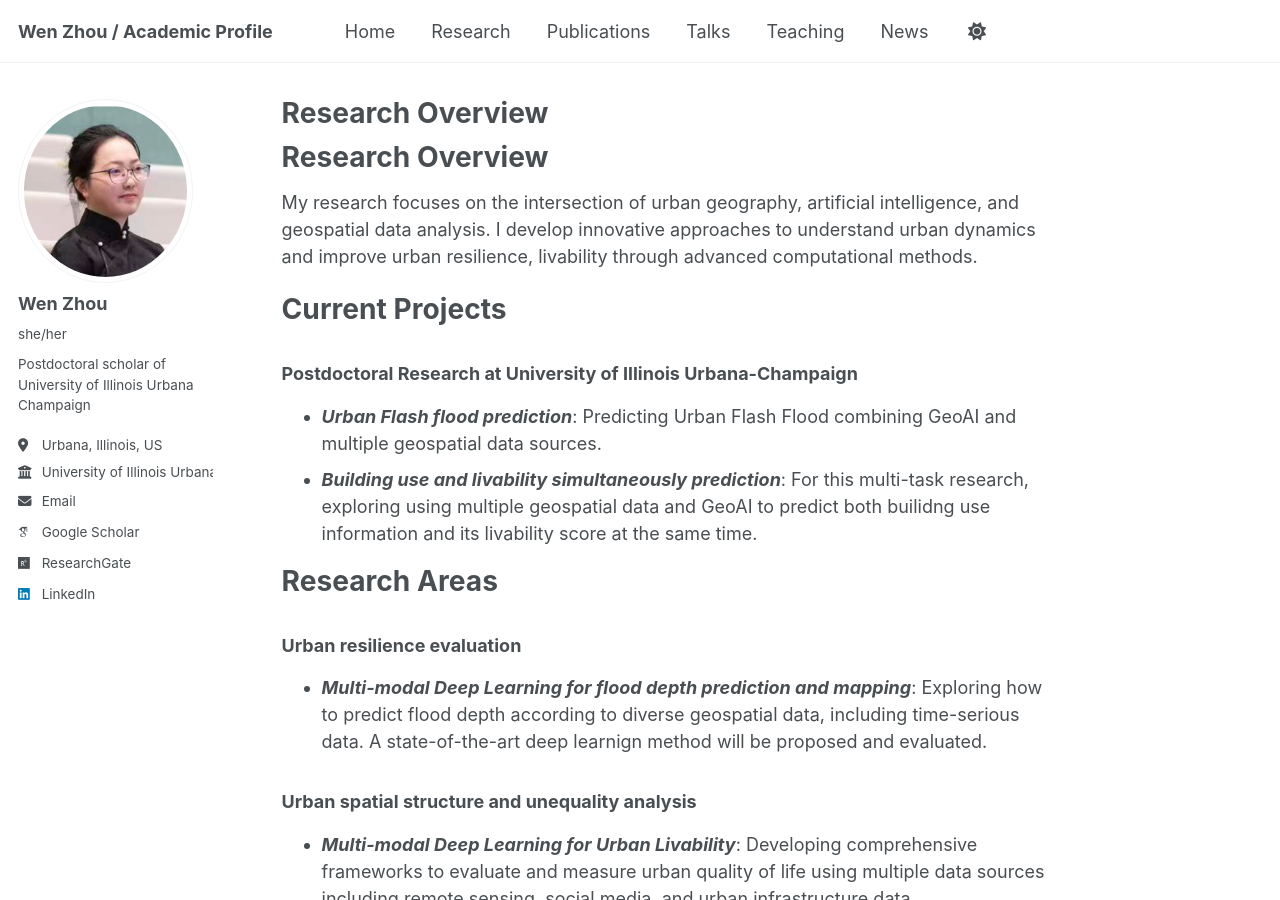
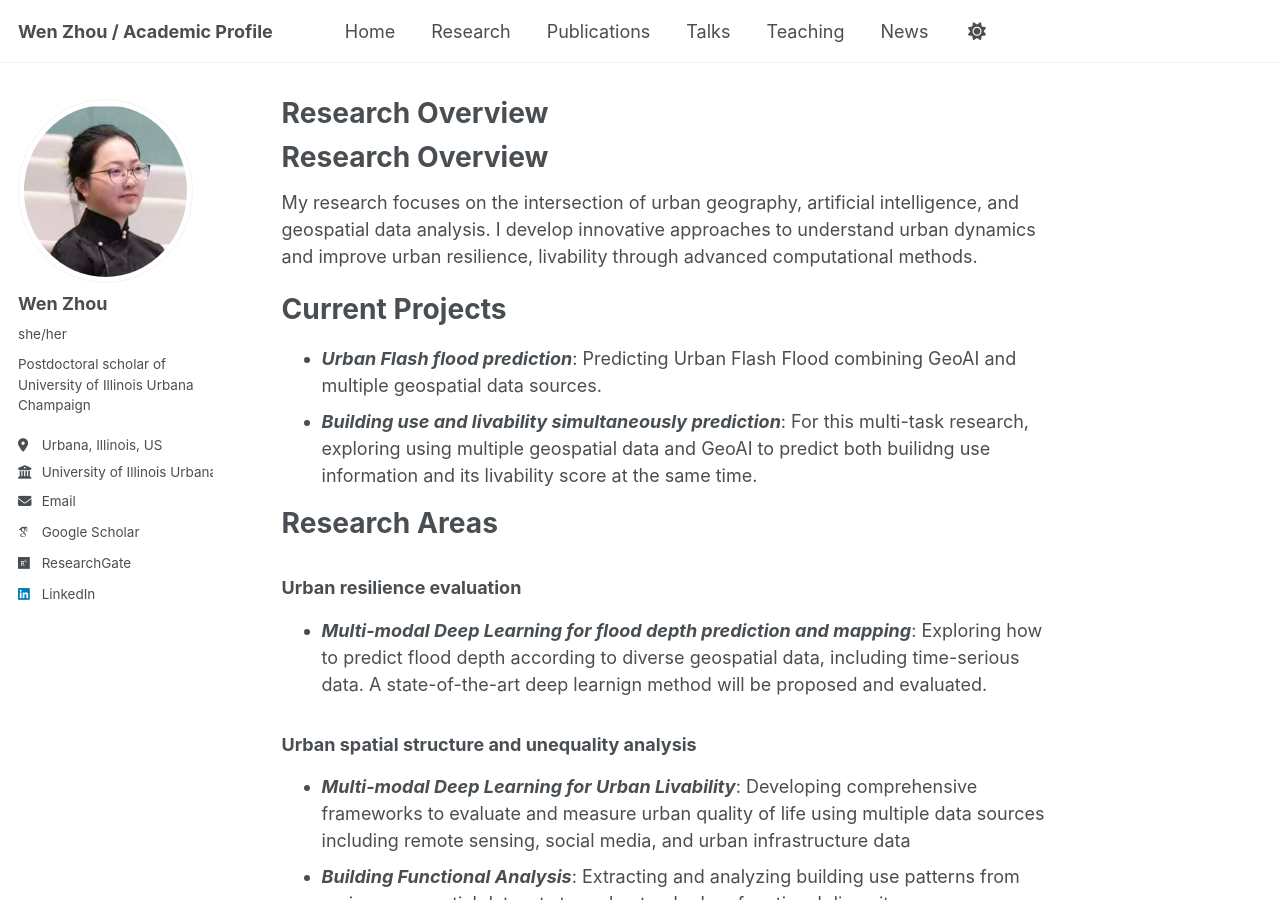
Before and after one commit to VienJou/vienjou.github.io, a Jekyll site: the page built from _pages/research.md, in a window 1280 px wide and 900 px high. Built offline with Jekyll 4.4.1, drawn with Linux system fonts in a browser that asks for light colours; some web fonts are replaced; a script that is not in the unit is left out; our own code applies the rules of GitHub Pages for plain Markdown files.

Commit message:
Update research.md

```diff
--- a/_pages/research.md
+++ b/_pages/research.md
@@ -8,7 +8,6 @@ author_profile: true
 My research focuses on the intersection of urban geography, artificial intelligence, and geospatial data analysis. I develop innovative approaches to understand urban dynamics and improve urban resilience, livability through advanced computational methods.
 
 # Current Projects
-### Postdoctoral Research at University of Illinois Urbana-Champaign
 
 - ***Urban Flash flood prediction***: Predicting Urban Flash Flood combining GeoAI and multiple geospatial data sources.
 - ***Building use and livability simultaneously prediction***: For this multi-task research, exploring using multiple geospatial data and GeoAI to predict both builidng use information and its livability score at the same time.
```
